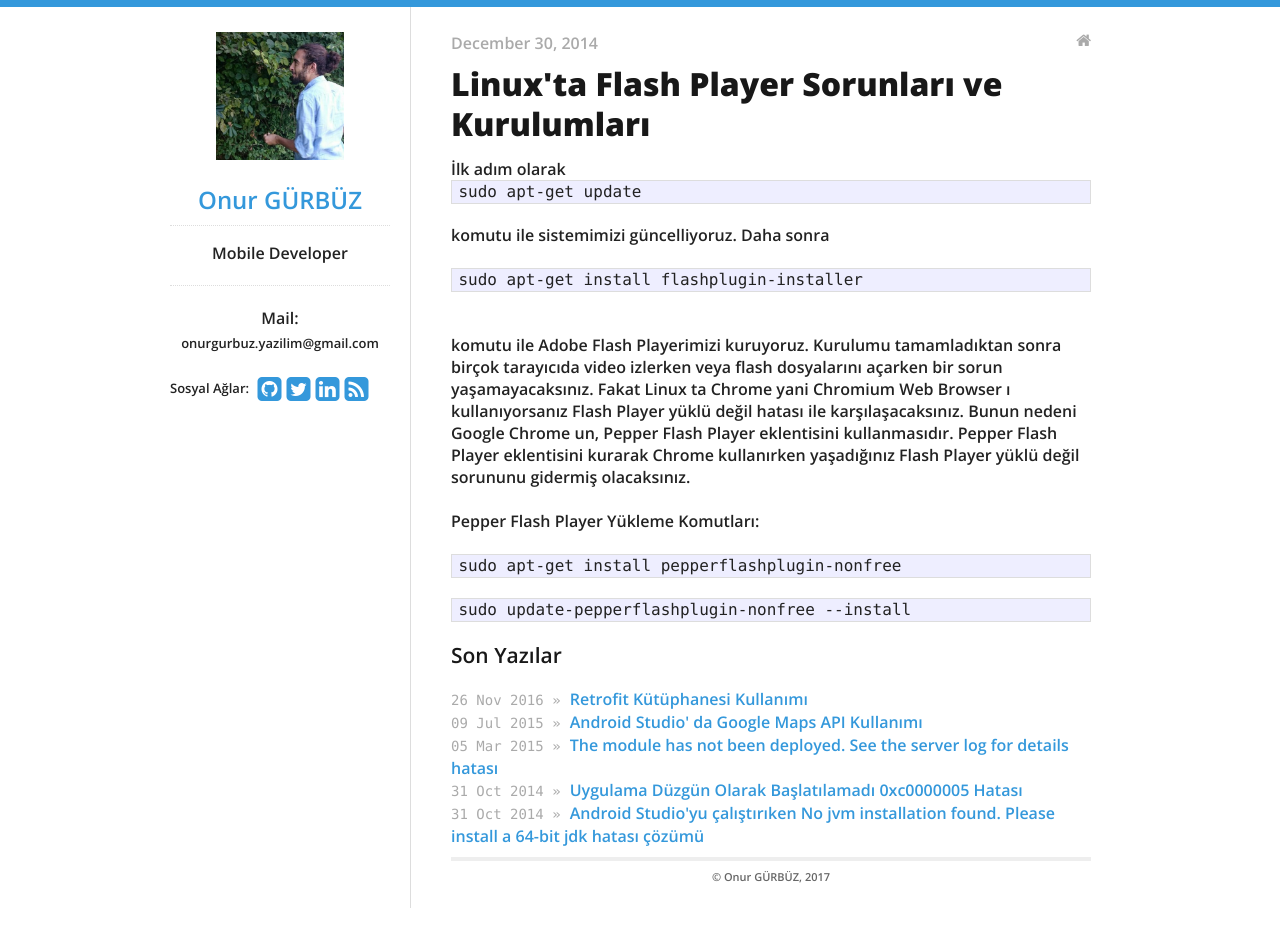
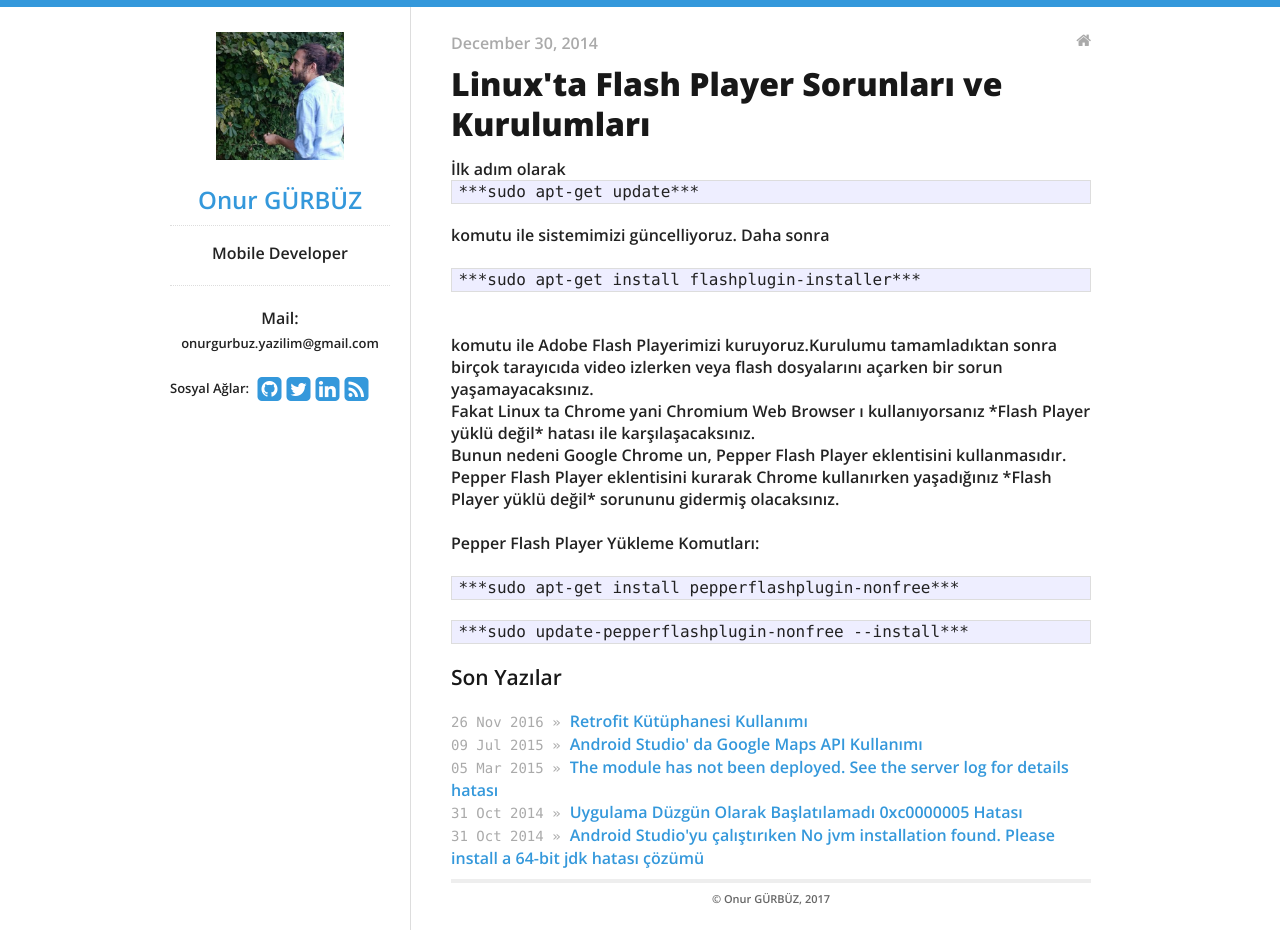
Before and after one commit to ahmetgurel/ahmetgurel.github.io, a Jekyll site: the page built from _posts/2014-12-30-linuxta-flash-player-sorunlari-ve-kurulumlari.html, in a window 1280 px wide. Built offline with Jekyll 4.4.1, drawn with Linux system fonts in a browser that asks for light colours; nearby versions of some CDN libraries; before the commit the page ends 908 px from its top, so only the background shows below that.

Commit message:
Update 2014-12-30-linuxta-flash-player-sorunlari-ve-kurulumlari.html

```diff
--- a/_posts/2014-12-30-linuxta-flash-player-sorunlari-ve-kurulumlari.html
+++ b/_posts/2014-12-30-linuxta-flash-player-sorunlari-ve-kurulumlari.html
@@ -6,12 +6,11 @@
 comments: false
 categories: chrome chromium flash izleme kurulumu linux pepper player problemi sorunu ubuntu video
 ---
-İlk adım olarak<pre><b><i>sudo apt-get update</i></b></pre>
-komutu ile sistemimizi güncelliyoruz. Daha sonra <br/><br/><pre><b><i>sudo apt-get install flashplugin-installer &nbsp;</i></b></pre>
-<br/>komutu ile Adobe Flash Playerimizi kuruyoruz.
-Kurulumu tamamladıktan sonra birçok tarayıcıda video izlerken veya flash dosyalarını açarken bir sorun yaşamayacaksınız.
-Fakat Linux ta Chrome yani Chromium Web Browser ı kullanıyorsanız <i>Flash Player yüklü değil</i> hatası ile karşılaşacaksınız.
-Bunun nedeni Google Chrome un, Pepper Flash Player eklentisini kullanmasıdır.
-Pepper Flash Player eklentisini kurarak Chrome kullanırken yaşadığınız<i> Flash Player yüklü değil</i> sorununu gidermiş olacaksınız.<br/><br/>Pepper Flash Player Yükleme Komutları:<br /><br/>
-<pre><b><i>sudo apt-get install pepperflashplugin-nonfree</i></b></pre>
-<pre><b><i>s</i></b><b><i>udo update-pepperflashplugin-nonfree --install</i></b></pre>
+İlk adım olarak<br/><pre>***sudo apt-get update***</pre>
+komutu ile sistemimizi güncelliyoruz. Daha sonra <br/><br/><pre>***sudo apt-get install flashplugin-installer***</pre>
+<br/>komutu ile Adobe Flash Playerimizi kuruyoruz.Kurulumu tamamladıktan sonra birçok tarayıcıda video izlerken veya flash dosyalarını açarken bir sorun yaşamayacaksınız.
+<br/>Fakat Linux ta Chrome yani Chromium Web Browser ı kullanıyorsanız *Flash Player yüklü değil* hatası ile karşılaşacaksınız.
+<br/>Bunun nedeni Google Chrome un, Pepper Flash Player eklentisini kullanmasıdır.
+<br/>Pepper Flash Player eklentisini kurarak Chrome kullanırken yaşadığınız *Flash Player yüklü değil* sorununu gidermiş olacaksınız.<br/><br/>Pepper Flash Player Yükleme Komutları:<br/><br/>
+<pre>***sudo apt-get install pepperflashplugin-nonfree***</pre>
+<pre>***sudo update-pepperflashplugin-nonfree --install***</pre>
```
